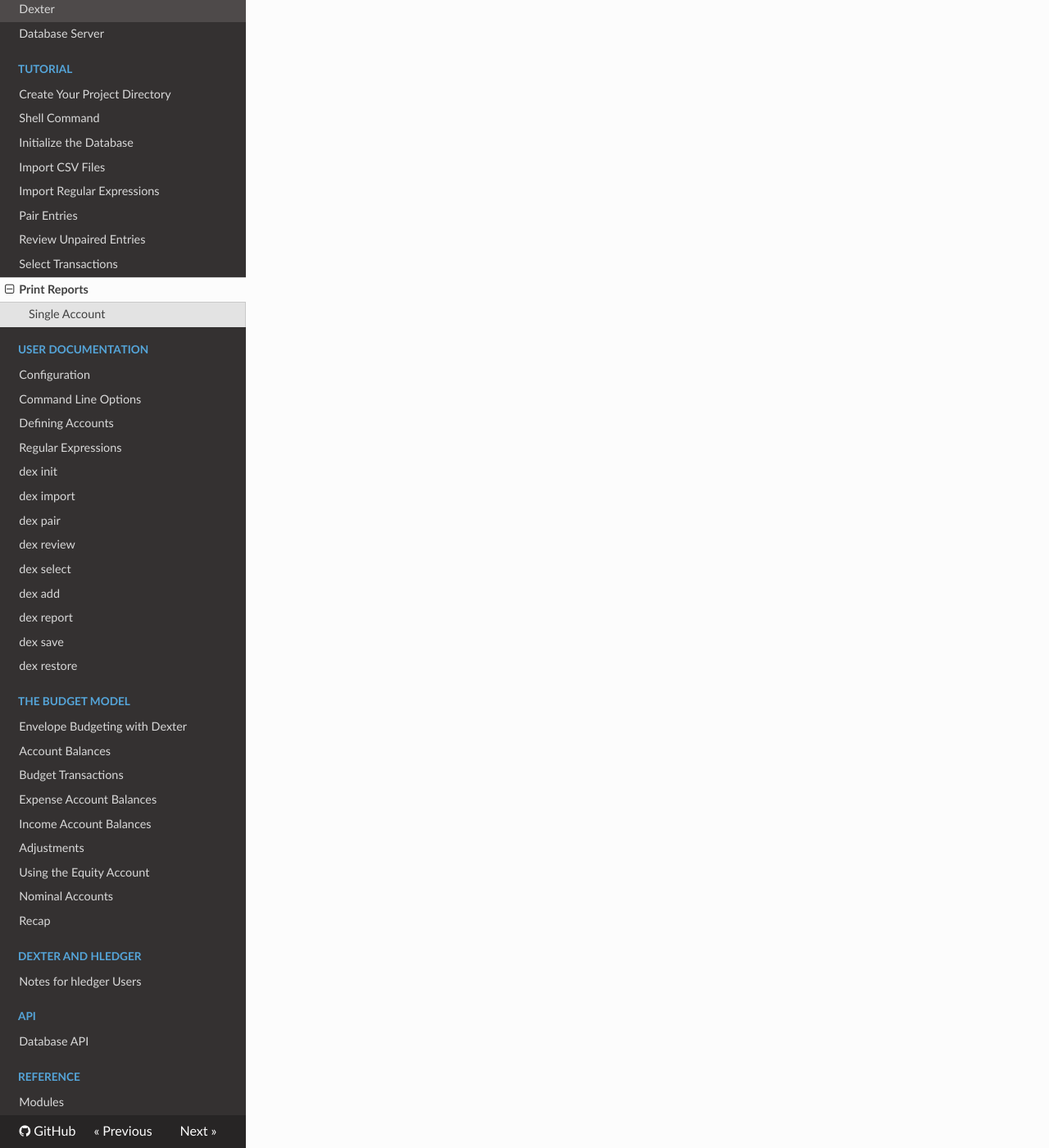
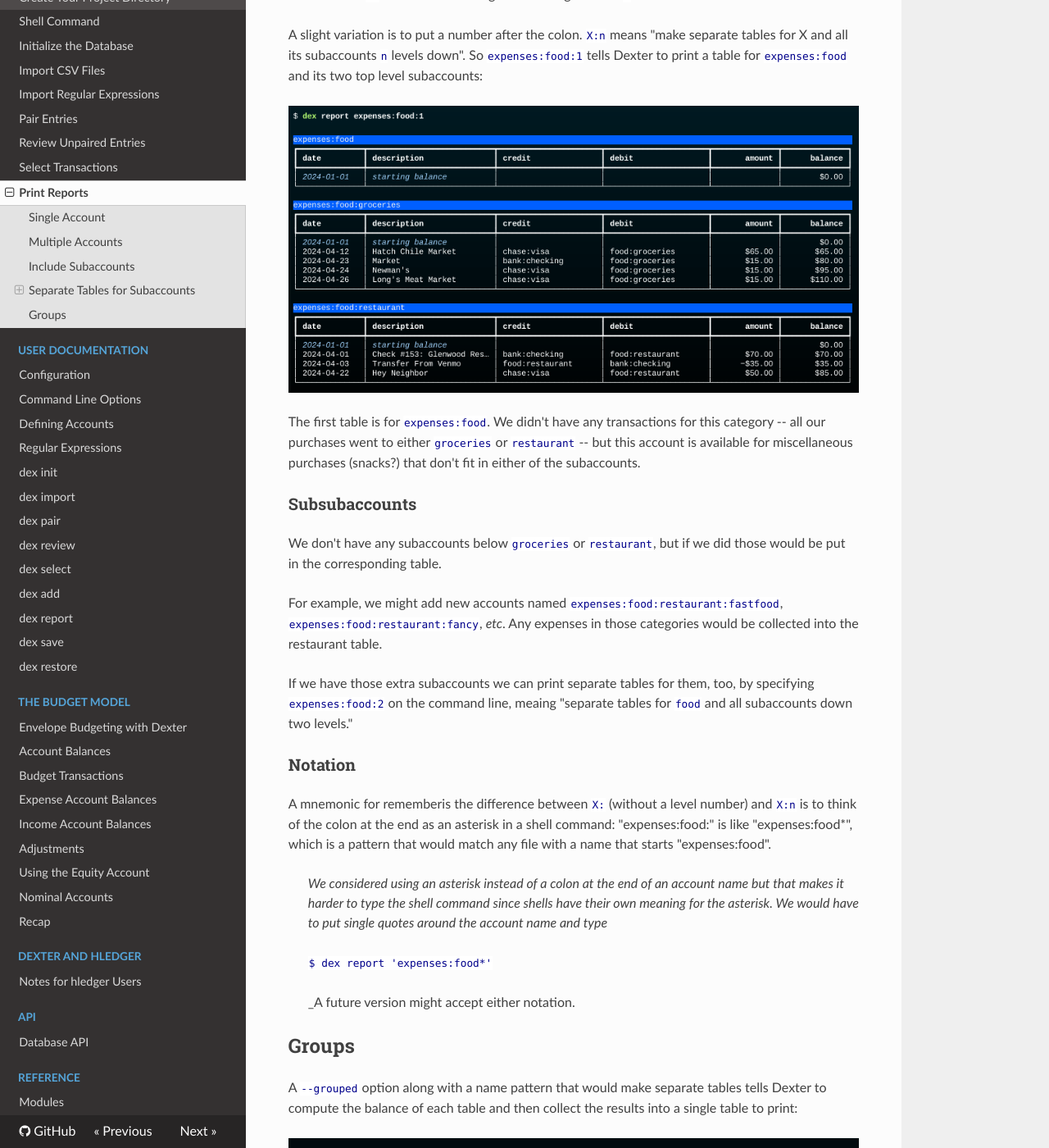
Before and after one commit to conery/dexter, an MkDocs documentation site: the page built from docs/tut_report.md, in a window 1280 px wide and 1400 px high, scrolled down 2159 px. Shown: the whole window at 82% size. Built offline with MkDocs 1.6.1, drawn with Linux system fonts in a browser that asks for light colours; nearby versions of some CDN libraries; some of the changed text lies outside the part shown.

```diff
--- a/docs/tut_report.md
+++ b/docs/tut_report.md
@@ -9,4 +9,72 @@
 
 ## Single Account
 
-To see a list of all transactions
+To see a list of all transactions in an account type the account name after `report`.
+The name can be a full name, _e.g._ `assets:bank:checking` or an abbreviated name, _e.g._ `checking`:
+
+![checking account report](images/report.checking.png)
+
+There will be one row for each transaction where the account is used either as the credit (source) account or debit (destination) account.
+
+Since we asked Dexter to print a report for the `checking` account, that account name should show up in either the `credit` column or `debit` column of the table.
+Notice how when `checking` is in the credit column the transaction was taking money from `checking` and moving it to the other account and the amount is negative.
+The opposite is true when `checking` is the debit account: the other account is the source in the credit column and the amount is positive.
+
+> _**Note:** for brevity the initial part of an account name (`income:`, `expenses:`, _etc_) is not printed.
+
+## Multiple Accounts
+
+If more than one account is entered Dexter will print a table for each account:
+
+![checking and savings account report](images/report.checking.and.savings.png)
+
+Since one of our transactions was a transfer from checking to savings that transaction appears in both tables.
+In the checking account table the account was the credit account and the posting decreased the account balance, but in the other table the account was the debit account the the posting increased the balance.
+
+## Include Subaccounts
+
+If the account name ends with a colon Dexter includes transactions for that account and all of its subaccounts.
+
+For example, we have an account `expenses:food` with subaccounts `expenses:food:groceries` and `expenses:food:restaurant`.  This command prints a table will transactions from all three accounts:
+
+![all food account report](images/report.food.all.png)
+
+The balance on the last line shows that we spent a total of $195 on food in April.
+
+## Separate Tables for Subaccounts
+
+The notation `X:` means "make a single table using account `X` and all its subaccounts".
+
+A slight variation is to put a number after the colon.
+`X:n` means "make separate tables for X and all its subaccounts `n` levels down".
+So `expenses:food:1` tells Dexter to print a table for `expenses:food` and its two top level subaccounts:
+
+![separate food account report](images/report.food.separate.png)
+
+The first table is for `expenses:food`.
+We didn't have any transactions for this category -- all our purchases went to either `groceries` or `restaurant` -- but this account is available for miscellaneous purchases (snacks?) that don't fit in either of the subaccounts.
+
+### Subsubaccounts
+
+We don't have any subaccounts below `groceries` or `restaurant`, but if we did those would be put in the corresponding table.
+
+For example, we might add new accounts named `expenses:food:restaurant:fastfood`, `expenses:food:restaurant:fancy`, _etc_.
+Any expenses in those categories would be collected into the restaurant table.
+
+If we have those extra subaccounts we can print separate tables for them, too, by specifying `expenses:food:2` on the command line, meaing "separate tables for `food` and all subaccounts down two levels."
+
+### Notation
+
+A mnemonic for rememberis the difference between `X:` (without a level number) and `X:n` is to think of the colon at the end as an asterisk in a shell command:  "expenses:food:" is like "expenses:food*", which is a pattern that would match any file with a name that starts "expenses:food".
+
+> _We considered using an asterisk instead of a colon at the end of an account name but that makes it harder to type the shell command since shells have their own meaning for the asterisk.  We would have to put single quotes around the account name and type_
+>
+> `$ dex report 'expenses:food*'`
+>
+> _A future version might accept either notation.
+
+## Groups
+
+A `--grouped` option along with a name pattern that would make separate tables tells Dexter to compute the balance of each table and then collect the results into a single table to print:
+
+![grouped food account report](images/report.food.grouped.png)
```
Also changed, not shown: docs/images/report.checking.and.savings.png (added), docs/images/report.checking.png (added), docs/images/report.food.all.png (added), docs/images/report.food.grouped.png, docs/images/report.food.separate.png (added), 2 other files.
